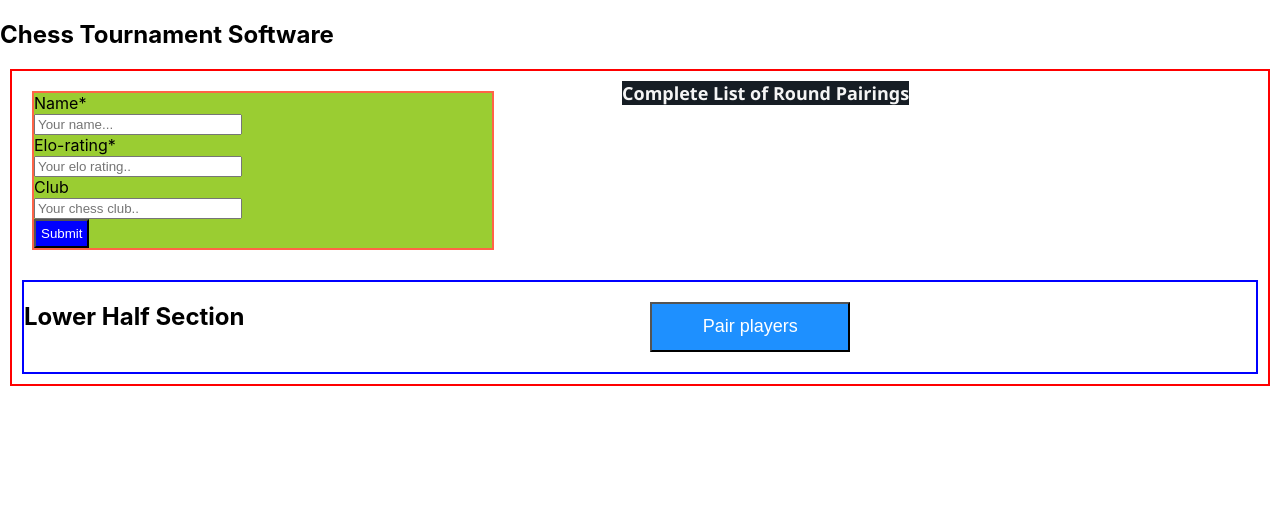
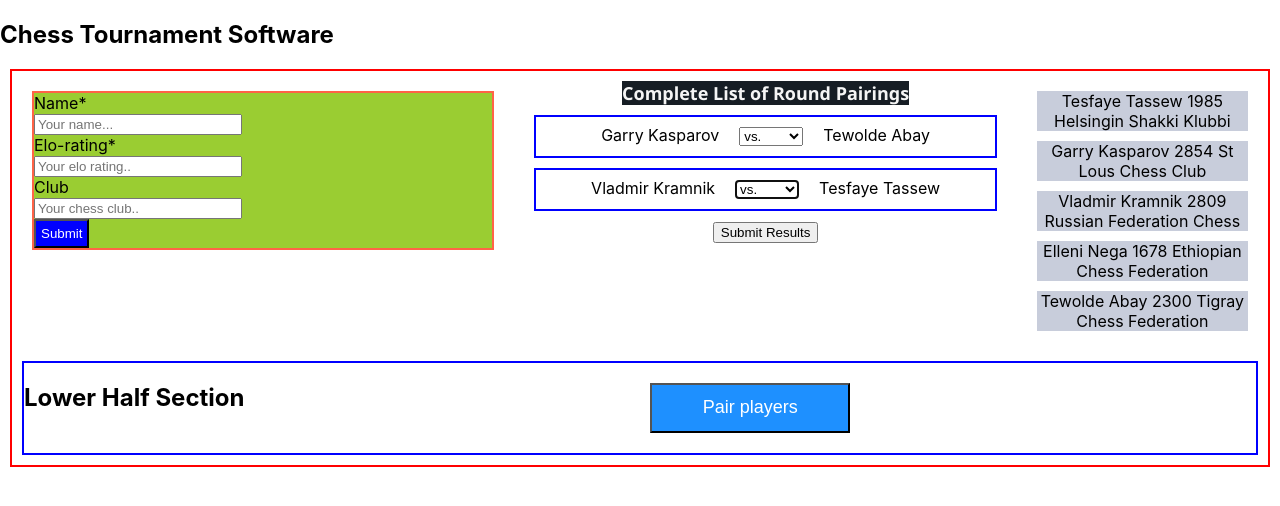
Before and after one commit to tesJS/chesstournament-app, a React (Create React App) app: page / in a window 1280 px wide. Both pictures are taken after a click on the button "Pair players". Shown: the top 506 px of the page. Built offline with nearby package versions, Linux system fonts and the light colour scheme; the HTML template or start-up script is replaced by a standard one.

Commit message:
to show round games and to enter results

```diff
--- a/src/App.jsx
+++ b/src/App.jsx
@@ -20,8 +20,24 @@ const StyledInput = styled.input`
 class App extends Component {
   constructor(props) {
     super(props);
-    this.state = { players: [], pairButton: false };
+    this.state = {
+      players: [
+        new Player('Tesfaye Tassew', 1985, 'Helsingin Shakki Klubbi'),
+        new Player('Garry Kasparov', 2854, 'St Lous Chess Club'),
+        new Player('Vladmir Kramnik', 2809, 'Russian Federation Chess'),
+        new Player('Elleni Nega', 1678, 'Ethiopian Chess Federation'),
+        new Player('Tewolde Abay', 2300, 'Tigray Chess Federation'),
+      ],
+      counter: 0,
+      showPlayersList: false,
+    };
+
+    this.state.players.forEach(el => {
+      el.setId();
+    });
   }
+
+  storeResults = [];
   DOMstrings = {
     inputName: '#name',
     inputElo: '#eloRating',
@@ -45,6 +61,7 @@ class App extends Component {
     event.preventDefault();
     //this.playRound();
     let newState = { ...this.state };
+
     //let uniqid = require('uniqid');
 
     let inputName = document.querySelector(this.DOMstrings.inputName);
@@ -56,7 +73,6 @@ class App extends Component {
 
     if (inputName.value !== '' && inputElo.value !== '') {
       newState.players.push(player);
-      newState.pairButton = false;
 
       inputName.value = '';
       inputElo.value = '';
@@ -68,8 +84,17 @@ class App extends Component {
   }
   pairedHandler() {
     let newState = { ...this.state };
-    newState.pairButton = true;
+
+    if (!this.state.showPlayersList) {
+      /* newState.pairButton = true;
+      newState.resultButton = false; */
+      newState.showPlayersList = true;
+      newState.counter++;
       this.setState(newState);
+    }
+    console.log('Pair Button', this.state);
+
+    //document.querySelector('.submitResults').disabled = true;
   }
 
   /* updatePlayers(e) {
@@ -84,7 +109,44 @@ class App extends Component {
     let result = e.target.value;
     let str = e.target.parentNode.className;
     let players = [...this.state.players];
+
+    let obj = {};
     let ids = str.split(' ');
+    obj.id = ids;
+
+    let searchIndex = this.storeResults.findIndex(el => {
+      return el.id === str;
+    });
+    if (searchIndex >= 0) this.storeResults.splice(searchIndex, 1);
+    if (result !== 'default') this.storeResults.push({ id: str, result });
+    console.log(this.storeResults);
+  }
+
+  roundResultHandler(e) {
+    let newState = { ...this.state };
+    let noPlayers = this.state.players.length;
+    let gamesPerRound = Math.floor(noPlayers / 2);
+    if (this.storeResults.length === gamesPerRound) {
+      this.storeResults.forEach(el => {
+        this.selectProsessor(el);
+      });
+      newState.showPlayersList = false;
+      this.setState(newState);
+      this.storeResults = [];
+    } else if (!newState.showPlayersList) alert('Proceed to Next Round!');
+    else alert('Enter all games result!');
+
+    /*  this.state.players.forEach(el => {
+      console.log(el);
+    }); */
+  }
+
+  selectProsessor(obj) {
+    let result = obj.result;
+    let str = obj.id;
+    let players = [...this.state.players];
+    let ids = str.split(' ');
+
     let player1 = players.filter(el => {
       return el.id === ids[0];
     });
@@ -92,17 +154,12 @@ class App extends Component {
       return el.id === ids[1];
     });
 
-    /* if (result == 'win') console.log(player1[0].name + ' wins');
-    else if (result == 'lose') console.log(player2[0].name + ' wins'); */
-
     switch (result) {
       case 'win':
-        console.log('Player 1 wins');
         player1[0].setWhiteTurns();
         player1[0].setScore(1);
         break;
       case 'lose':
-        console.log('Player 2 wins');
         player1[0].setWhiteTurns();
         player2[0].setScore(1);
         break;
@@ -110,22 +167,22 @@ class App extends Component {
         player1[0].setWhiteTurns();
         player1[0].setScore(0.5);
         player2[0].setScore(0.5);
-
         break;
     }
-    console.log('Player1 ', player1[0]);
-    console.log('Player2 ', player2[0]);
-    /* console.log('the payers from the state', players);
-    console.log(ids);
-    console.log('Player1 type ', typeof player1); */
   }
 
   render() {
+    console.log('Result Button State', this.state);
+    console.log('Paired List:- ', this.pairedList);
+    console.log('This.storeResults :-', this.storeResults);
+    console.log('Counter:- ', this.state.counter);
+    const style = { border: '1px solid blue' };
     let pairedList = [];
-    if (this.state.pairButton) {
-      let round = new Round(this.state.players, 1);
+    if (this.state.showPlayersList) {
+      {
+        let round = new Round(this.state.players, this.state.counter);
         let round1 = round.generateRoundGames();
-      console.log(round1);
+
         for (var i = 0; i < round1.length; i++) {
           pairedList.push(
             <Pairings
@@ -136,6 +193,7 @@ class App extends Component {
               selected={this.selectHandler.bind(this)}
             ></Pairings>
           );
+        }
       }
     }
 
@@ -160,8 +218,15 @@ class App extends Component {
 
           <div id='listOfGames' className='item listGames'>
             <span>Complete List of Round Pairings </span>
-            <br></br>
+            <br />
             {pairedList}
+            <button
+              className='submitResults'
+              onClick={this.roundResultHandler.bind(this)}
+              type='button'
+            >
+              Submit Results
+            </button>
           </div>
 
           <div className='item'> {listPlayers} </div>
@@ -174,6 +239,7 @@ class App extends Component {
             <div className='pairButton'>
               {' '}
               <StyledInput
+                id='pairButton'
                 onClick={this.pairedHandler.bind(this)}
                 type='button'
                 value='Pair players'
@@ -245,4 +311,59 @@ export default App;
           </ListPlayers>
         </div>
       );
-    }); */
+    });
+
+
+
+  selectHandler(e) {
+     document
+      .querySelector('.listGames')
+      .addEventListener('onchange', this.updatePlayers);
+
+    this.pairedListSize++;
+    let result = e.target.value;
+    let str = e.target.parentNode.className;
+    let players = [...this.state.players];
+
+let obj={};
+    let ids = str.split(' ');
+    obj.id=ids;
+    this.storeResults.push({id:ids,result});
+
+
+    let player1 = players.filter(el => {
+      return el.id === ids[0];
+    });
+    let player2 = players.filter(el => {
+      return el.id === ids[1];
+    });
+
+    /* if (result == 'win') console.log(player1[0].name + ' wins');
+    else if (result == 'lose') console.log(player2[0].name + ' wins');
+
+    switch (result) {
+      case 'win':
+        console.log('Player 1 wins');
+        player1[0].setWhiteTurns();
+        player1[0].setScore(1);
+        break;
+      case 'lose':
+        console.log('Player 2 wins');
+        player1[0].setWhiteTurns();
+        player2[0].setScore(1);
+        break;
+      case 'draw':
+        player1[0].setWhiteTurns();
+        player1[0].setScore(0.5);
+        player2[0].setScore(0.5);
+
+        break;
+    }
+    console.log('Player1 ', player1[0]);
+    console.log('Player2 ', player2[0]);
+    /* console.log('the payers from the state', players);
+    console.log(ids);
+    console.log('Player1 type ', typeof player1);
+  }
+
+*/
--- a/src/Pairings.jsx
+++ b/src/Pairings.jsx
@@ -5,7 +5,10 @@ import './Pairings.css';
 const Pairings = props => {
   return (
     //<div className='container1'>
-    <div className={props.players}>
+    <div
+      className={props.players}
+      style={{ border: '2px solid blue', margin: '10px' }}
+    >
       <label className='item' htmlFor='result'>
         {props.player1}
       </label>
@@ -18,9 +21,9 @@ const Pairings = props => {
         autoFocus
       >
         <option value='default'>vs.</option>
-        <option value='win'>win</option>
-        <option value='draw'>draw</option>
-        <option value='lose'>lose</option>
+        <option value='win'>1-0</option>
+        <option value='draw'>1/2-1/2</option>
+        <option value='lose'>0-1</option>
       </select>
       <label className='item' htmlFor='result'>
         {props.player2}
--- a/src/data/Player.js
+++ b/src/data/Player.js
@@ -3,6 +3,7 @@ import uniqid from 'uniqid';
 export default class Player {
   oppList = [];
   id = '';
+  elo = '';
   score = 0;
   whiteTurns = 0;
   constructor(name, elo, club) {
--- a/src/data/Round.js
+++ b/src/data/Round.js
@@ -6,30 +6,92 @@ class Round {
     this.listOfPlayers = listOfPlayers;
     this.roundNo = roundNo;
   }
+  nodesGenerator(players) {
+    let player1, player2;
+    let nodes = [];
+    let noPlayers = players.length;
+    var i,
+      j = 0,
+      byePlayer;
+    let mid = noPlayers / 2;
+    let gamesPerRound = players.length / 2;
 
-  generateRoundGames() {
-    let player1, player2, game;
+    for (i = 0; i < noPlayers - 1; i++) {
+      j++;
+      player1 = players[i];
+      player2 = players[j];
+      nodes.push(new Game(player1, player2));
+    }
+    return nodes;
+  }
+
+  checkNodes(nodes) {
+    let repeatGames = [];
+    nodes.array.forEach((el, ind) => {
+      if (el.player1.getOpponentList().includes(el.player2))
+        repeatGames.push(ind);
+    });
+    return repeatGames;
+  }
+
+  totalPlayers(playersList) {
     let singlePlayer = false;
     let oddPlayersList = false;
     let evenPlayersList = false;
-    let roundGames = [];
-    let noPlayers = this.listOfPlayers.length;
-    let players = this.listOfPlayers;
-    var i;
-    let mid = noPlayers / 2;
+    let noPlayers = playersList.length;
 
     if (noPlayers < 2) singlePlayer = true;
     else if (noPlayers % 2 !== 0) oddPlayersList = true;
     else if (noPlayers % 2 === 0) evenPlayersList = true;
 
+    return {
+      singlePlayer,
+      oddPlayersList,
+      evenPlayersList,
+      sortPlayersElo: function (plList) {
+        plList.sort(function (pl1, pl2) {
+          return pl2.elo - pl1.elo;
+        });
+      },
+      sortPlayersScore: function (plList) {
+        plList.sort(function (pl1, pl2) {
+          return pl1.score - pl2.score;
+        });
+      },
+    };
+  }
+
+  generateRoundGames() {
+    let player1, player2;
+    let roundGames = [];
+    let noPlayers = this.listOfPlayers.length;
+    let players = [...this.listOfPlayers];
+    var i, j, byePlayer;
+    let mid = noPlayers / 2;
+    let gamesPerRound = roundGames.length;
+    const {
+      singlePlayer,
+      oddPlayersList,
+      evenPlayersList,
+      sortPlayersElo,
+      sortPlayersScore,
+    } = this.totalPlayers(players);
+
     if (singlePlayer) console.log('Need atleast 2 players to play a round!!!');
-    else if (this.roundNo === 1 && !singlePlayer) {
-      players.sort((pl1, pl2) => {
-        return pl1.elo - pl2.elo;
-      });
+    else {
+      //sort players according to elo for first round
+
+      // set mid point for first round pairing
       if (evenPlayersList) {
         mid = noPlayers / 2;
-
+      } else if (oddPlayersList) {
+        sortPlayersElo(players);
+        mid = (noPlayers - 1) / 2;
+        byePlayer = players.pop();
+      }
+      //pair players for  round 1
+      if (this.roundNo === 1) {
+        sortPlayersElo(players);
         for (i = 0; i < mid; i++) {
           player1 = players[i];
           while (mid < players.length) {
@@ -39,15 +101,20 @@ class Round {
             break;
           }
         }
-      } else if (oddPlayersList) {
-        mid = (noPlayers - 1) / 2;
+      }
+      // Procedure for rest of round
+      else if (this.roundNo > 1) {
+        // sort players according to score
+        sortPlayersScore(players);
+
         for (i = 0; i < mid; i++) {
           player1 = players[i];
-          while (mid < players.length - 1) {
-            player2 = players[mid];
-            roundGames.push(new Game(player1, player2));
-            mid++;
-            break;
+          for (j = i + 1; j < noPlayers; j++) {
+            if (!player1.oppList.includes(players[j])) {
+              player2 = players[j];
+              roundGames.push(new Game(player1, player2));
+              break;
+            }
           }
         }
       }
```
Also changed, not shown: 1 other file (tests, documents, lock files or other folders). Lines whose indentation alone changed are shown as unchanged.
